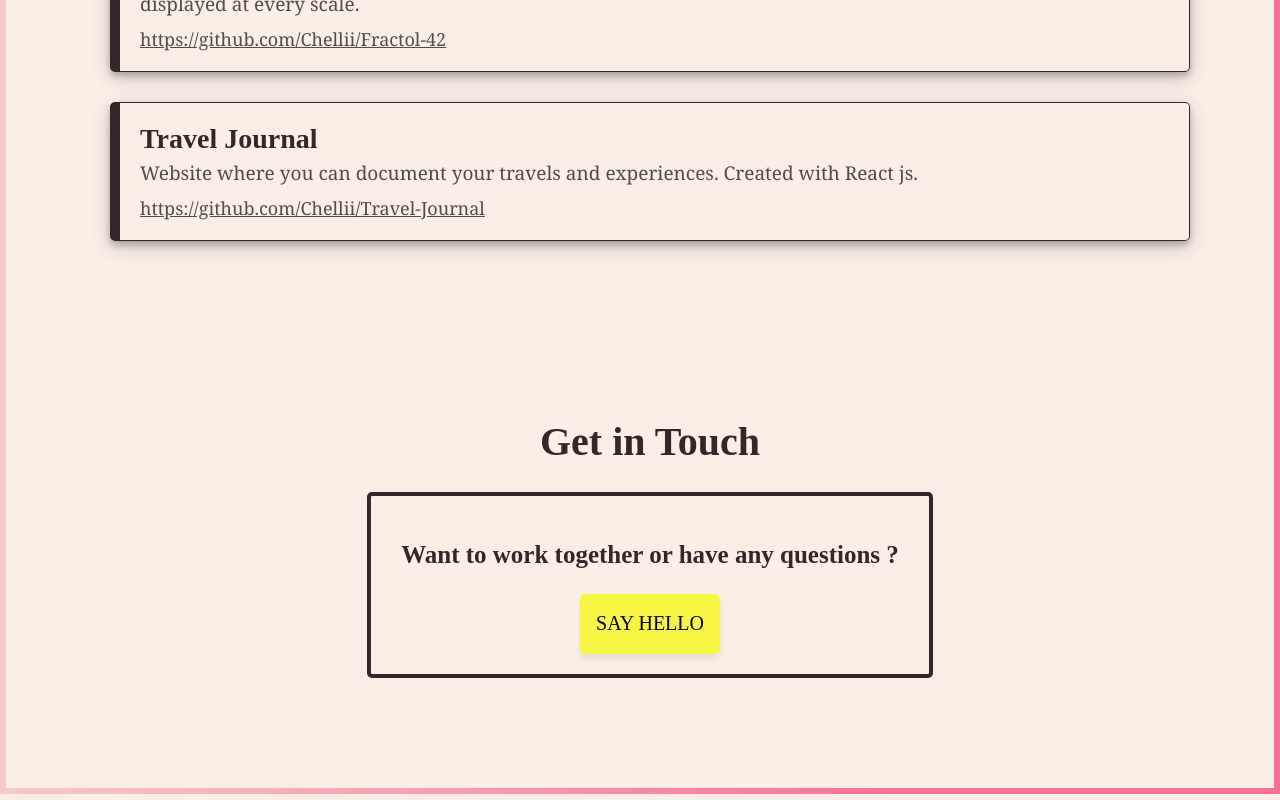
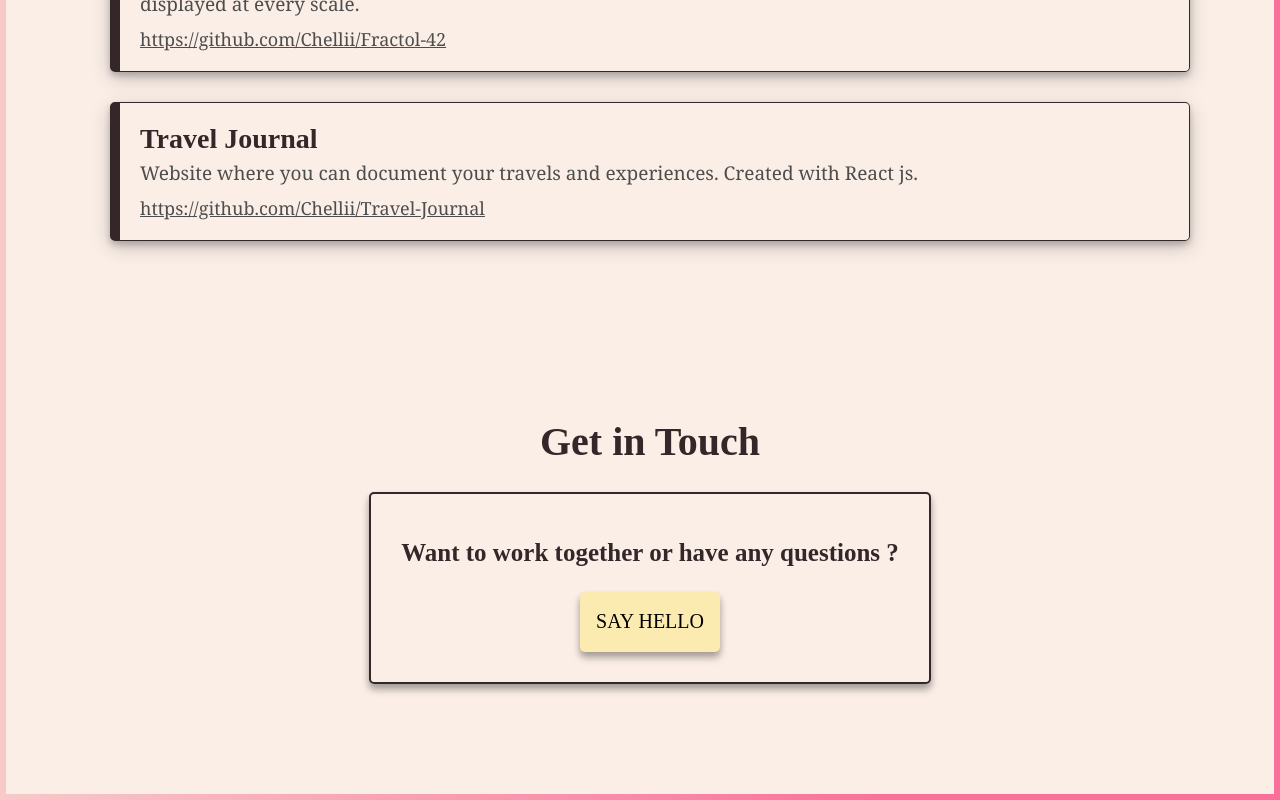
Before and after one commit to Chellii/Chelli, a React (Create React App) app: page / in a window 1280 px wide. Shown: the part 1109-1909 px from the top of the page. Built offline with nearby package versions, Linux system fonts and the light colour scheme; a web font is replaced by a local one.

Commit message:
changing color of button and radius

```diff
--- a/src/styles/home.css
+++ b/src/styles/home.css
@@ -75,9 +75,11 @@
     display: flex;
     flex-direction: column;
     align-items: center;
-    border: 4px solid #33272A;
+    border: 2px solid #33272A;
     border-radius: 5px;
-    padding: 20px 30px 20px 30px;
+    padding: 20px 30px 30px 30px;
+    box-shadow: 0 4px 6px 0 rgba(0, 0, 0, 0.2), 0 6px 8px 0 rgba(0, 0, 0, 0.2);
+
 }
 
 .callMe > p {
@@ -88,10 +90,10 @@
 }
 
 .helloButton {
-    background-color: rgb(247, 244, 66);
+    background-color: #FCEBB1;
     width: 140px;
     height: 60px;
-    box-shadow: 0 4px 6px 0 rgba(0, 0, 0, 0.05), 0 6px 8px 0 rgba(0, 0, 0, 0.03);
+    box-shadow: 0 4px 6px 0 rgba(0, 0, 0, 0.2), 0 6px 8px 0 rgba(0, 0, 0, 0.2);
     border-radius: 5px;
     display: flex;
     align-items: center;
```
